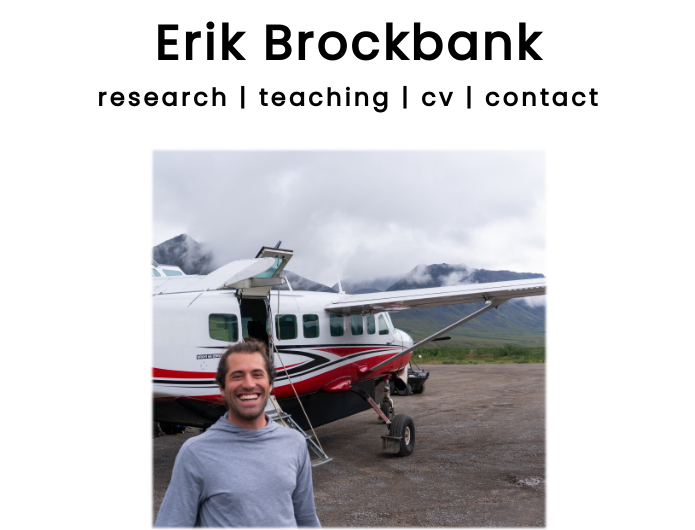
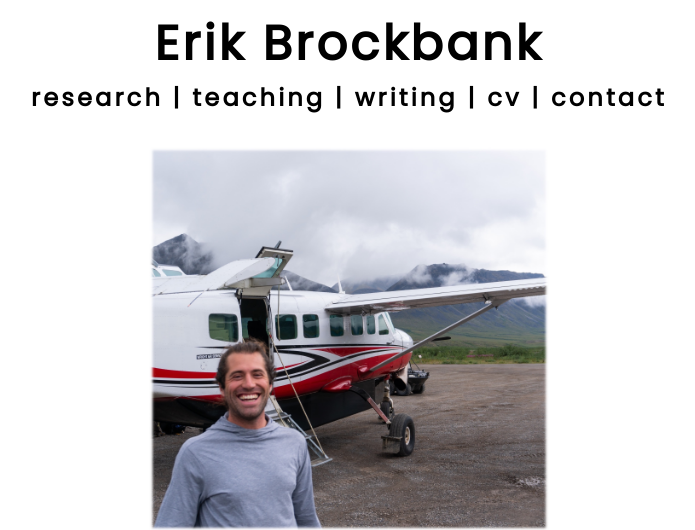
Before and after one commit to erik-brockbank/website, a Flask app: page / in a window 1280 px wide. Shown: the top 530 px of the page, without its empty margins (291-986 px from the left). Run offline with Flask 2, Linux system fonts and the light colour scheme; some web fonts are replaced.

Commit message:
add writing

```diff
--- a/main.py
+++ b/main.py
@@ -16,6 +16,10 @@ def research():
 @app.route("/teaching")
 def teaching():
     return render_template("teaching.html", page="teaching")
+
+@app.route("/writing")
+def writing():
+    return render_template("writing.html", page="writing")
 
 # @app.route("/nudes")
 # def nudes():
--- a/static/style.css
+++ b/static/style.css
@@ -111,3 +111,14 @@ p{
 .teaching-overview{
 	font-size: 14px;
 }
+
+
+.writing-item{
+	display: block;
+	padding-top: 10px;
+	padding-bottom: 10px;
+}
+
+.writing-link{
+	font-size: 20px;
+}
--- a/templates/index.html
+++ b/templates/index.html
@@ -19,6 +19,12 @@
     	<a href="/teaching"><u>teaching</u></a>
     {% else %}
     	<a href="/teaching">teaching</a>
+    {% endif %}
+        <span> | </span>
+    {% if page=="writing" %}
+    	<a href="/writing"><u>writing</u></a>
+    {% else %}
+    	<a href="/writing">writing</a>
     {% endif %}
         <span> | </span>
     {% if page=="cv" %}
--- a/templates/research.html
+++ b/templates/research.html
@@ -2,7 +2,7 @@
 {% block content %}
 <!--
   TODO
-  - Add GCB + DSP
+  - Add GCB + DSP (add to CV as well)
 -->
 <div class="research-bucket">
     <div id="research-header">
```
Also changed, not shown: templates/writing.html (added, +36 -0 lines), 6 other files.
